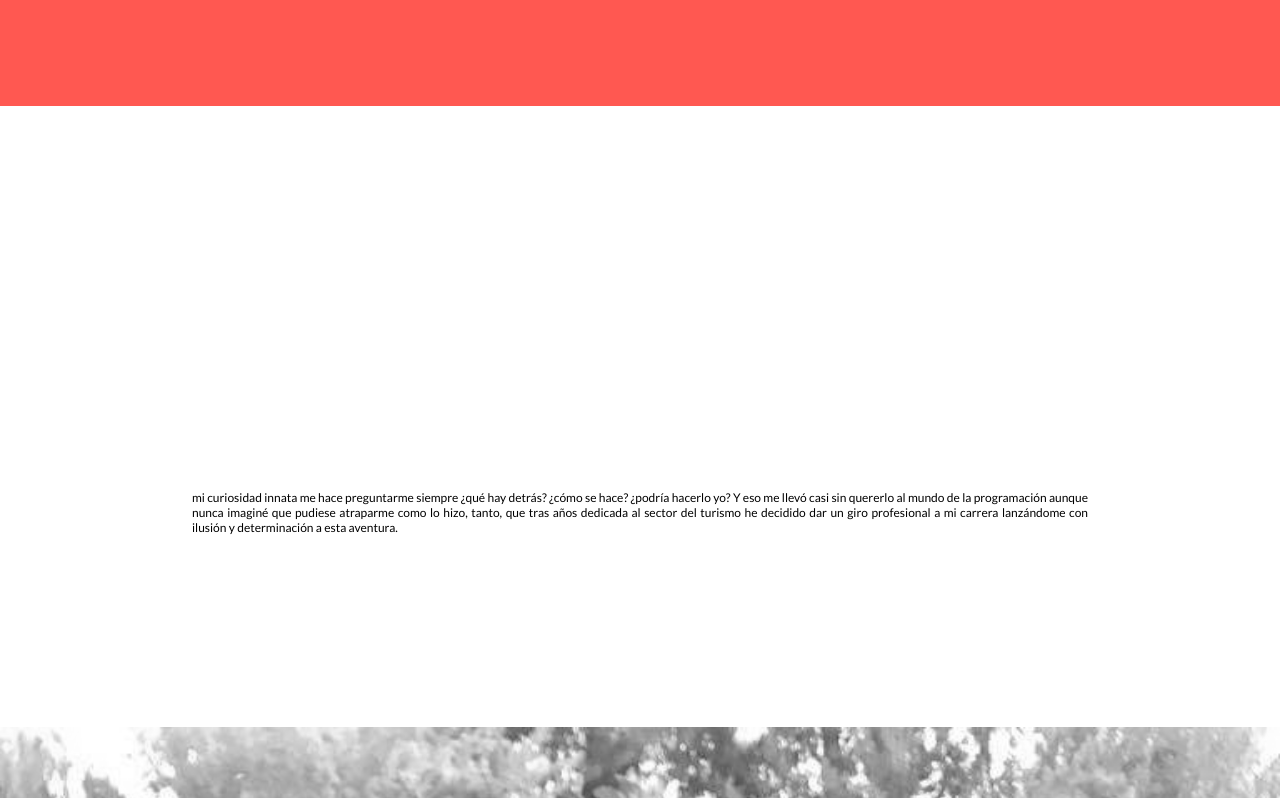
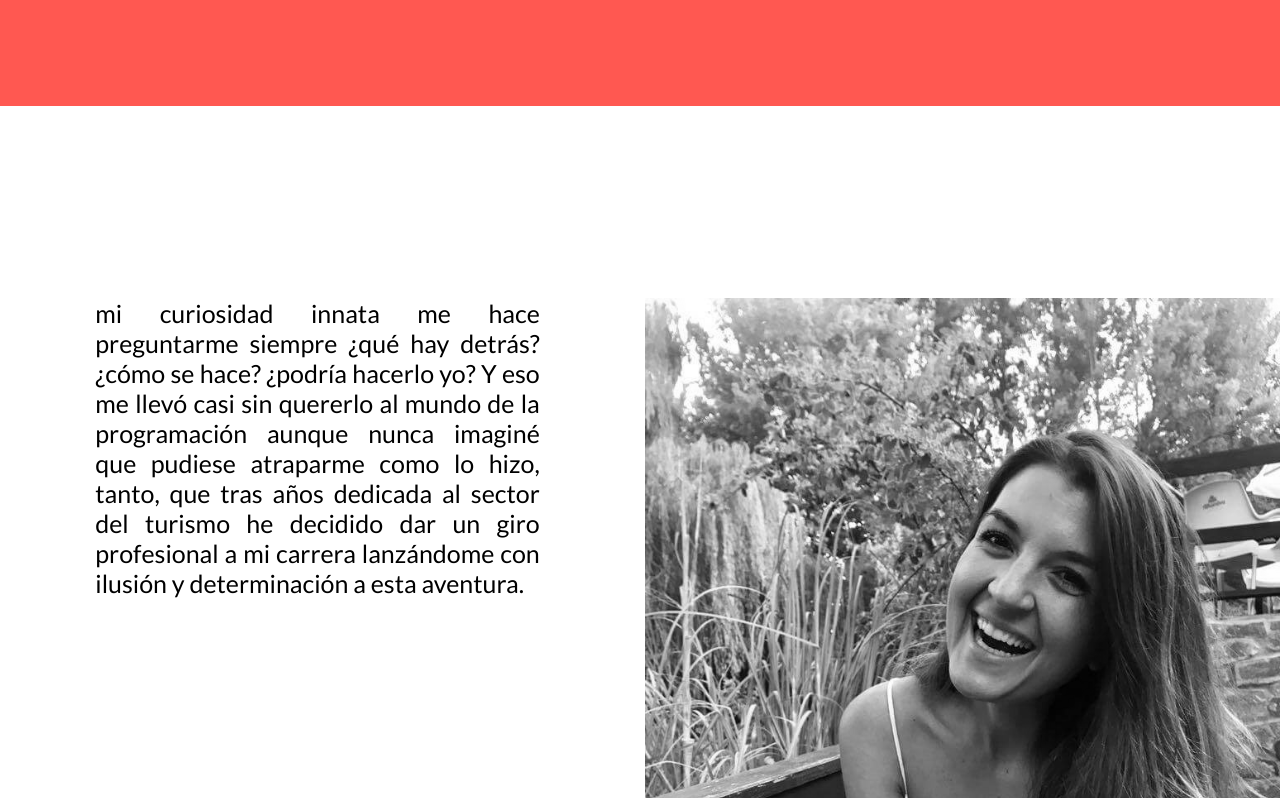
Before and after one commit to lupeMorales/portfolio, a React (Create React App) app: page /about in a window 1280 px wide. Shown: the part 694-1492 px from the top of the page. Built offline with nearby package versions, Linux system fonts and the light colour scheme.

Commit message:
update about font-size

```diff
--- a/src/styles/layouts/About.scss
+++ b/src/styles/layouts/About.scss
@@ -1,7 +1,7 @@
 @import "../core/variables.scss";
 .about {
   width: 100%;
-  min-width: 320px;
+  /* min-width: 320px; */
   height: auto;
   &__hero {
     display: flex;
@@ -31,9 +31,9 @@
     font-weight: 900;
   }
   &__text {
-    font-size: 1.2rem;
+    font-size: clamp(1.2rem, 4vw, 2.5rem);
     text-align: justify;
-    padding: 15%;
+    padding: 0 15%;
   }
   &__text--strong {
     margin-top: 40px;
@@ -43,6 +43,9 @@
     line-height: normal;
   }
   &__bio {
+    display: grid;
+    gap: 1rem;
+    grid-template-columns: repeat(auto-fit, minmax(32rem, 1fr));
     padding: 15% 0;
   }
   &__image {
```
